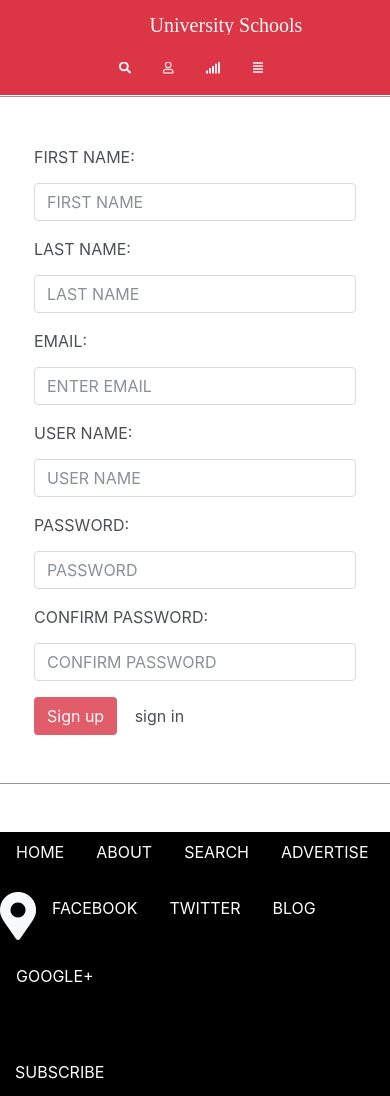
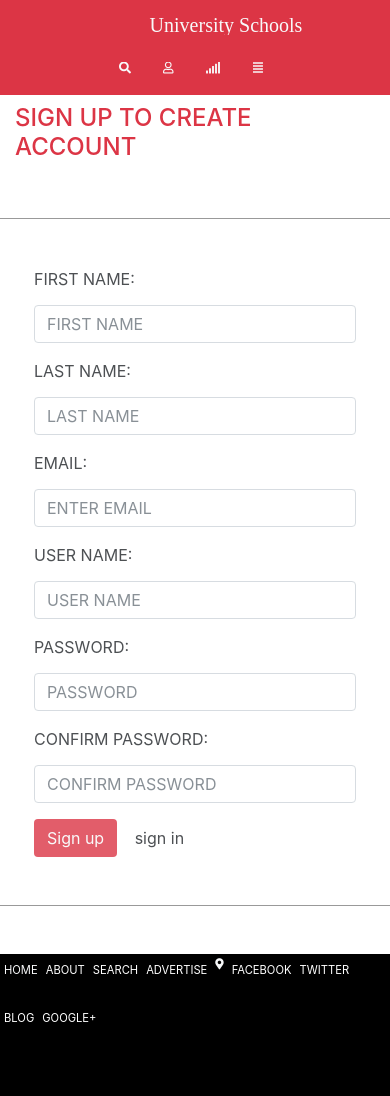
Before and after one commit to ositaadimma/html-css-capstone, a plain HTML site: page details.html in a window 390 px wide. Shown: the top 1096 px of the page. Drawn offline with nearby package versions, Linux system fonts and the light colour scheme.

Commit message:
styled the buttons, added h1 tag on all the pages, added responsiveness to the footer

```diff
--- a/css/main.css
+++ b/css/main.css
@@ -20,6 +20,10 @@ input {
 
 .b2 {
   color: whitesmoke;
+}
+
+.size-20 {
+  font-size: 1.5rem;
 }
 
 /* navigation bar section */
@@ -225,6 +229,10 @@ input {
   align-items: flex-end;
 }
 
+.fdiv {
+  margin-top: 10px;
+}
+
 /* this is media query section */
 
 @media (max-width: 767px) {
@@ -278,6 +286,11 @@ input {
     grid-row-gap: 1px;
     cursor: pointer;
   }
+
+  .nav-l,
+  .footer-hnav p {
+    font-size: calc(0.8rem + 0.1vw);
+  }
 }
 
 @media (max-width: 494px) {
@@ -299,4 +312,11 @@ input {
     max-width: 30%;
     margin-left: -20px;
   }
+
+  .nav-l,
+  .footer-hnav p {
+    font-size: 0.7rem;
+    padding-left: 4px;
+    padding-right: 4px;
+  }
 }
--- a/details.html
+++ b/details.html
@@ -62,8 +62,13 @@
       </nav>
     </header>
     <!-- this is the main section -->
-    <main>
-      <div class="form-section mt-5 row">
+    <main class="mt-5">
+      <div
+        class="col-sm-12 d-flex justify-content-center mt-5 text-danger pt-2"
+      >
+        <h1 class="overflow-hidden size-20">SIGN UP TO CREATE ACCOUNT</h1>
+      </div>
+      <div class="form-section row">
         <div class="col-sm col-md col-lg"></div>
         <div
           class="col-sm-10 col-md-8 col-lg-8 container mt-5 mb-5 input-div p-5"
@@ -144,19 +149,19 @@
     <footer>
       <div class="row">
         <div class="container-fluid col-sm-12 col-md-12 col-lg-12">
-          <div class="header-footer-bg">
+          <div class="header-footer-bg footer-hnav">
             <nav class="nav nav-pills d-flex justify-content-md-between">
-              <p class="nav-item nav-link text-light">HOME</p>
-              <p class="nav-item nav-link">ABOUT</p>
-              <p class="nav-item nav-link">SEARCH</p>
-              <p class="nav-item nav-link">ADVERTISE</p>
+              <p class="nav-item nav-link text-light nav-l">HOME</p>
+              <p class="nav-item nav-link nav-l">ABOUT</p>
+              <p class="nav-item nav-link nav-l">SEARCH</p>
+              <p class="nav-item nav-link nav-l">ADVERTISE</p>
               <p
                 class="footer-links2 text-light fas fa-map-marker-alt fa-3x pt-1"
               ></p>
-              <p class="nav-item nav-link">FACEBOOK</p>
-              <p class="nav-item nav-link">TWITTER</p>
-              <p class="nav-item nav-link">BLOG</p>
-              <p class="nav-item nav-link">GOOGLE+</p>
+              <p class="nav-item nav-link nav-l">FACEBOOK</p>
+              <p class="nav-item nav-link nav-l">TWITTER</p>
+              <p class="nav-item nav-link nav-l">BLOG</p>
+              <p class="nav-item nav-link nav-l">GOOGLE+</p>
             </nav>
           </div>
           <div
```
Also changed, not shown: index.html (+38 -23 lines), result.html (+9 -11 lines).
